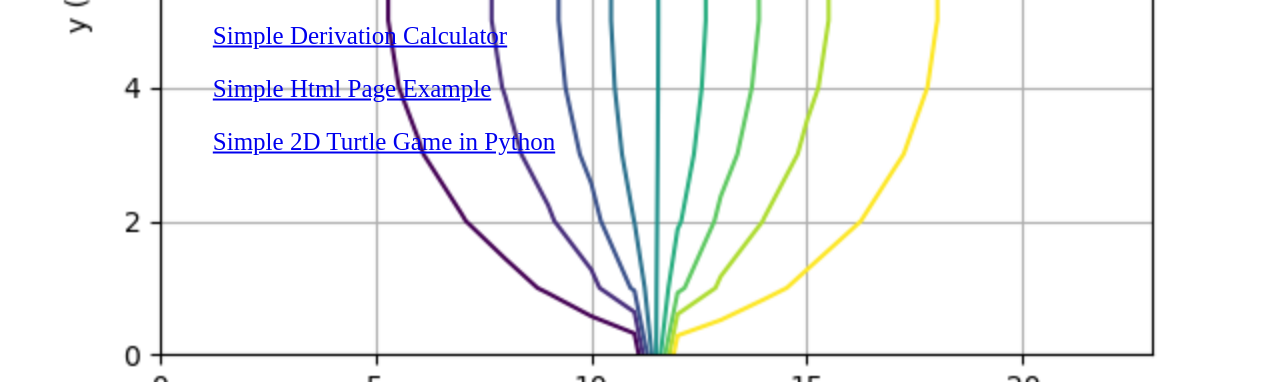
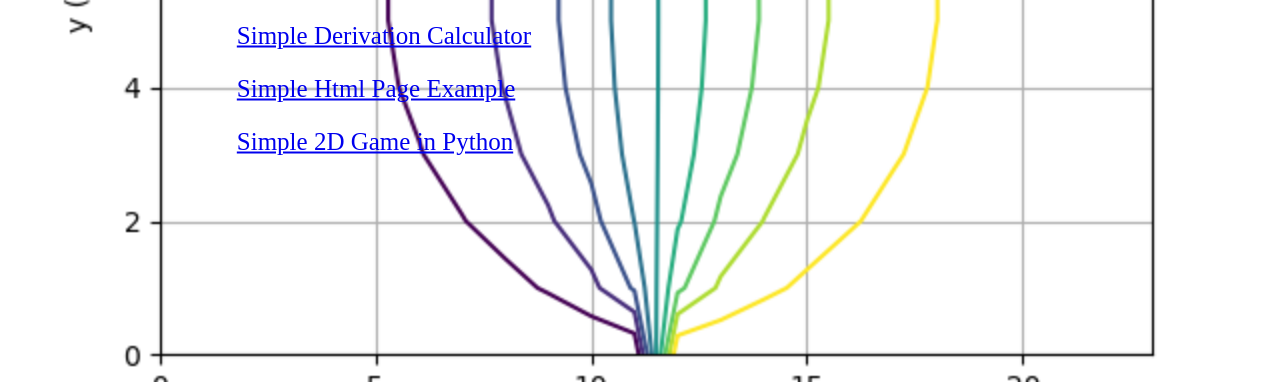
Before and after one commit to CodeAndQuarks/CodeAndQuarksProjects, a plain HTML site: page SimpleWebPage/index.html in a window 1280 px wide. Shown: the part 418-800 px from the top of the page. Drawn offline with Linux system fonts and the light colour scheme.

Commit message:
Update index.html

```diff
--- a/SimpleWebPage/index.html
+++ b/SimpleWebPage/index.html
@@ -41,7 +41,7 @@ body, html {
 <p><a href="https://github.com/CodeAndQuarks">Home</a></p>
 <p><a href="https://github.com/CodeAndQuarks/CodeAndQuarksProjects/tree/master/SimpleDerivationCalculator">Simple Derivation Calculator</a></p>
 <p><a href="https://github.com/CodeAndQuarks/CodeAndQuarksProjects/tree/master/SimpleWebPage">Simple Html Page Example</a></p>
-<p><a href="https://github.com/CodeAndQuarks/CodeAndQuarksProjects/tree/master/ASimple2DPythonGame">Simple 2D Turtle Game in Python</a></p></div>
+<p><a href="https://github.com/CodeAndQuarks/CodeAndQuarksProjects/tree/master/ASimple2DPythonGame">Simple 2D Game in Python</a></p></div>
 
 </body>
 </html>
```
